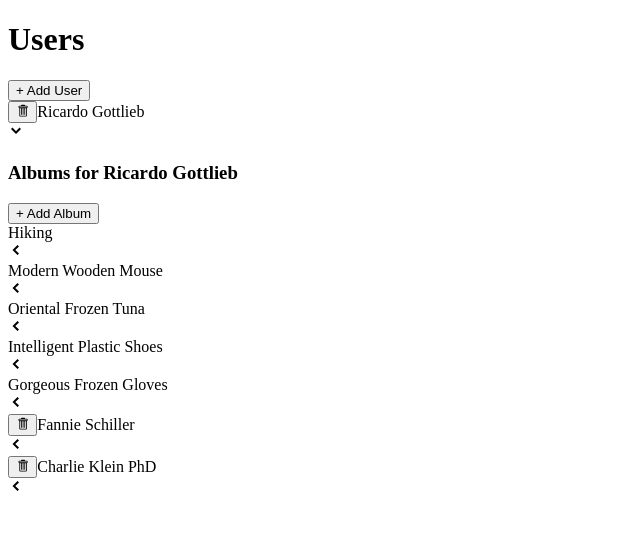
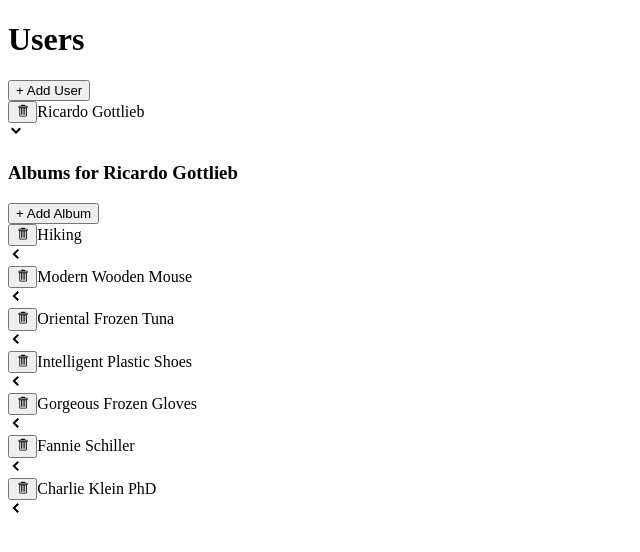
Before and after one commit to Pawelv9/media, a React (Create React App) app: page / in a window 1280 px wide. Both pictures are taken after a click on the element 640 px from the left and 133 px from the top of the page. Shown: the top 552 px of the page, without its empty margins (0-640 px from the left). Built offline with nearby package versions, Linux system fonts and the light colour scheme; data requests are answered from the project's data file.

Commit message:
refactoring the List

```diff
--- a/src/components/AlbumsList.js
+++ b/src/components/AlbumsList.js
@@ -2,6 +2,7 @@
 import Skeleton from './Skeleton';
 import Button from './Button';
 import ExpandablePanel from "./ExpendablePanel";
+import AlbumsListItem from "./AlbumsListItem";
 
 function AlbumsList({ user }) {
     const { data, error, isLoading } = useFetchAlbumsQuery(user);
@@ -18,13 +19,8 @@
         content = <div>Error loading albums.</div>;
     } else {
         content = data.map((album) => {
-            const header = <div>{album.title}</div>;
+return <AlbumsListItem key={album.id} album={album}/>
 
-            return (
-                <ExpandablePanel key={album.id} header={header}>
-                    List of photos in the album
-                </ExpandablePanel>
-            );
         });
     }
 
--- /dev/null
+++ b/src/components/AlbumsListItem.js
@@ -0,0 +1,21 @@
+import ExpendablePanel from "./ExpendablePanel";
+import Button from "./Button";
+
+import React from 'react';
+import ExpandablePanel from "./ExpendablePanel";
+import {GoTrashcan} from "react-icons/go";
+
+function AlbumsListItem({album}) {
+    const header = <div>
+        <Button><GoTrashcan/></Button>
+        {album.title}
+    </div>;
+
+    return (
+        <ExpandablePanel key={album.id} header={header}>
+            List of photos in the album
+        </ExpandablePanel>
+    )
+}
+
+export default AlbumsListItem;
```
